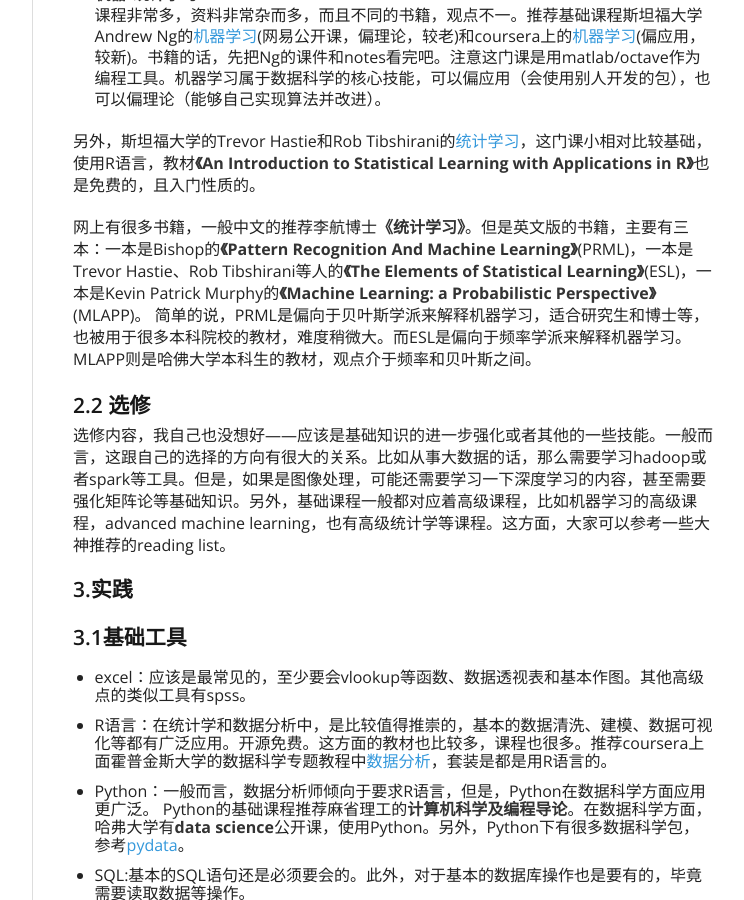
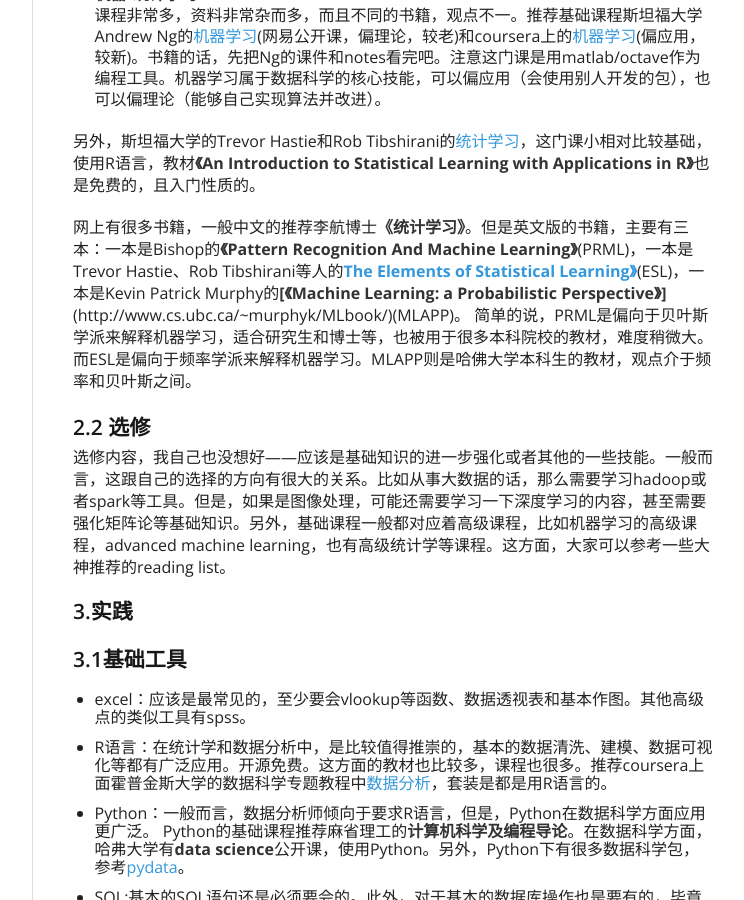
Before and after one commit to chrispher/chrispher.github.com, a Jekyll site: the page built from _posts/Resource/2014-10-22-数据科学个人学习认知.md, in a window 1280 px wide and 900 px high, scrolled down 1713 px. Shown: the whole window, without its empty margins (378-1122 px from the left). Built offline with Jekyll 4.4.1, drawn with Linux system fonts in a browser that asks for light colours; nearby versions of some CDN libraries; comment, search, counter and statistics services are not loaded; some of the changed lines change nothing that is shown.

Commit message:
upload a article

```diff
--- a/_posts/Resource/2014-10-22-数据科学个人学习认知.md
+++ b/_posts/Resource/2014-10-22-数据科学个人学习认知.md
@@ -65,7 +65,7 @@
 
 另外，斯坦福大学的Trevor Hastie和Rob Tibshirani的[统计学习](https://class.stanford.edu/courses/HumanitiesScience/StatLearning/Winter2014/about)，这门课小相对比较基础，使用R语言，教材[**《An Introduction to Statistical Learning with Applications in R》**](http://www-bcf.usc.edu/~gareth/ISL/)也是免费的，且入门性质的。
 
-网上有很多书籍，一般中文的推荐李航博士**《统计学习》**。但是英文版的书籍，主要有三本：一本是Bishop的**《Pattern Recognition And Machine Learning》**(PRML)，一本是Trevor Hastie、Rob Tibshirani等人的[**《The Elements of Statistical Learning》**](http://statweb.stanford.edu/~tibs/ElemStatLearn/)(ESL)，一本是Kevin Patrick Murphy的[**《Machine Learning: a Probabilistic Perspective》**](http://www.cs.ubc.ca/~murphyk/MLbook/)(MLAPP)。 简单的说，PRML是偏向于贝叶斯学派来解释机器学习，适合研究生和博士等，也被用于很多本科院校的教材，难度稍微大。而ESL是偏向于频率学派来解释机器学习。MLAPP则是哈佛大学本科生的教材，观点介于频率和贝叶斯之间。
+网上有很多书籍，一般中文的推荐李航博士**《统计学习》**。但是英文版的书籍，主要有三本：一本是Bishop的**《Pattern Recognition And Machine Learning》**(PRML)，一本是Trevor Hastie、Rob Tibshirani等人的**[The Elements of Statistical Learning》](http://statweb.stanford.edu/~tibs/ElemStatLearn/)**(ESL)，一本是Kevin Patrick Murphy的**[《Machine Learning: a Probabilistic Perspective》]**(http://www.cs.ubc.ca/~murphyk/MLbook/)(MLAPP)。 简单的说，PRML是偏向于贝叶斯学派来解释机器学习，适合研究生和博士等，也被用于很多本科院校的教材，难度稍微大。而ESL是偏向于频率学派来解释机器学习。MLAPP则是哈佛大学本科生的教材，观点介于频率和贝叶斯之间。
 
 
 <a name='2.2 选修'/>
```
